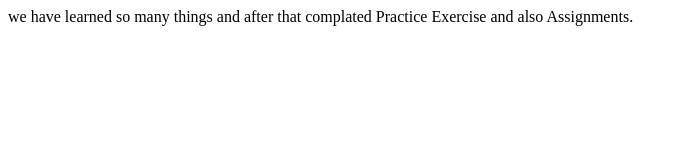
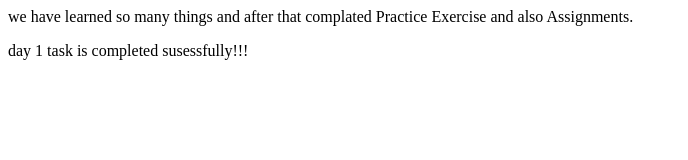
Before and after one commit to rutvikkalasha/Day-1-Task-Rutvik-Kalasha-and-Vipul-Dabhi-, a plain HTML site: page firsttask.html in a window 1280 px wide. Shown: the whole page, without its empty margins (0-688 px from the left). Drawn offline with Linux system fonts and the light colour scheme.

Commit message:
changed in firsttask.html

```diff
--- a/firsttask.html
+++ b/firsttask.html
@@ -4,5 +4,6 @@
   </head>
   <body>
      <p> we have learned so many things and after that complated Practice Exercise and also Assignments.</p>
+     <p>day 1 task is completed susessfully!!!</p>
   </body>
 </html>
```
